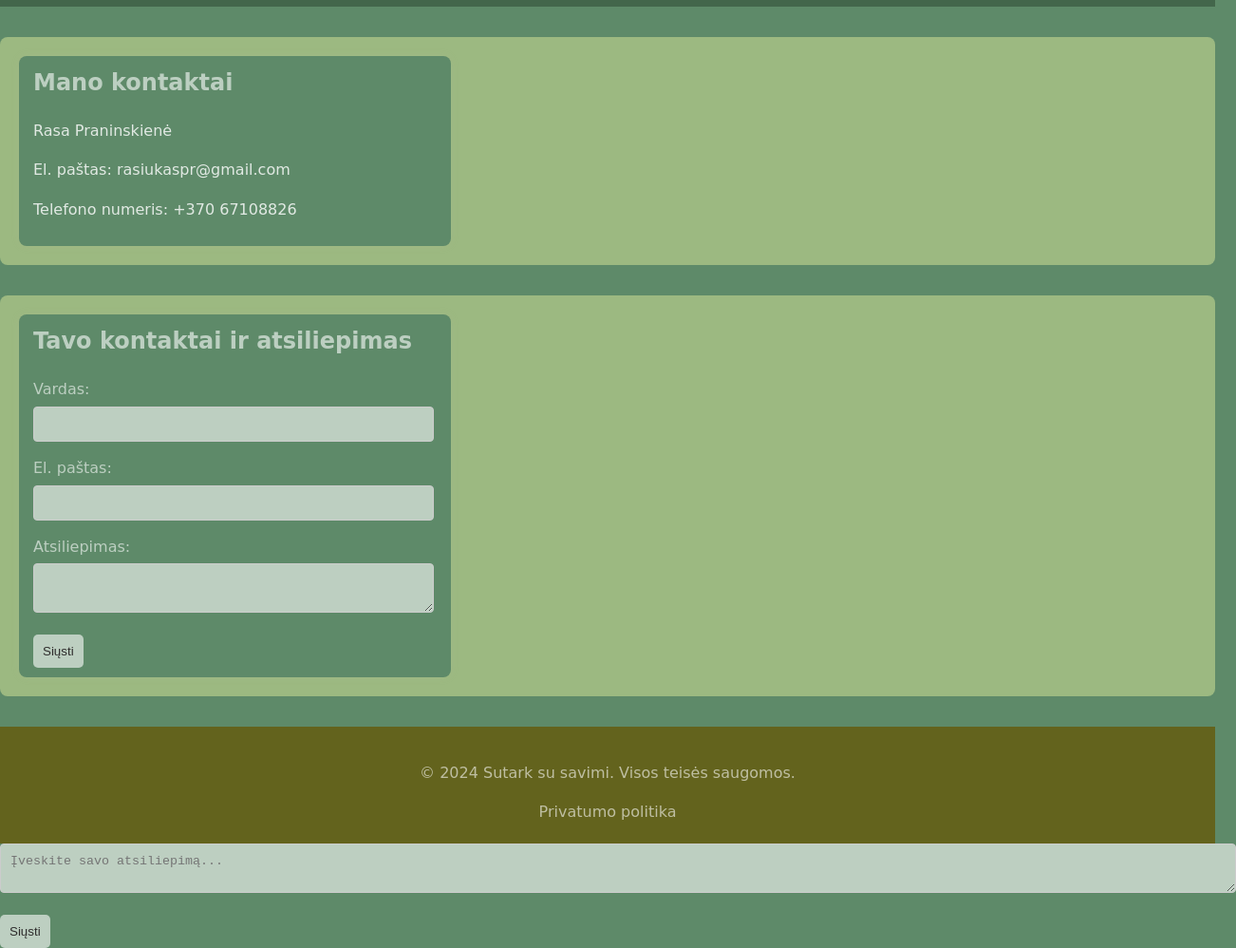
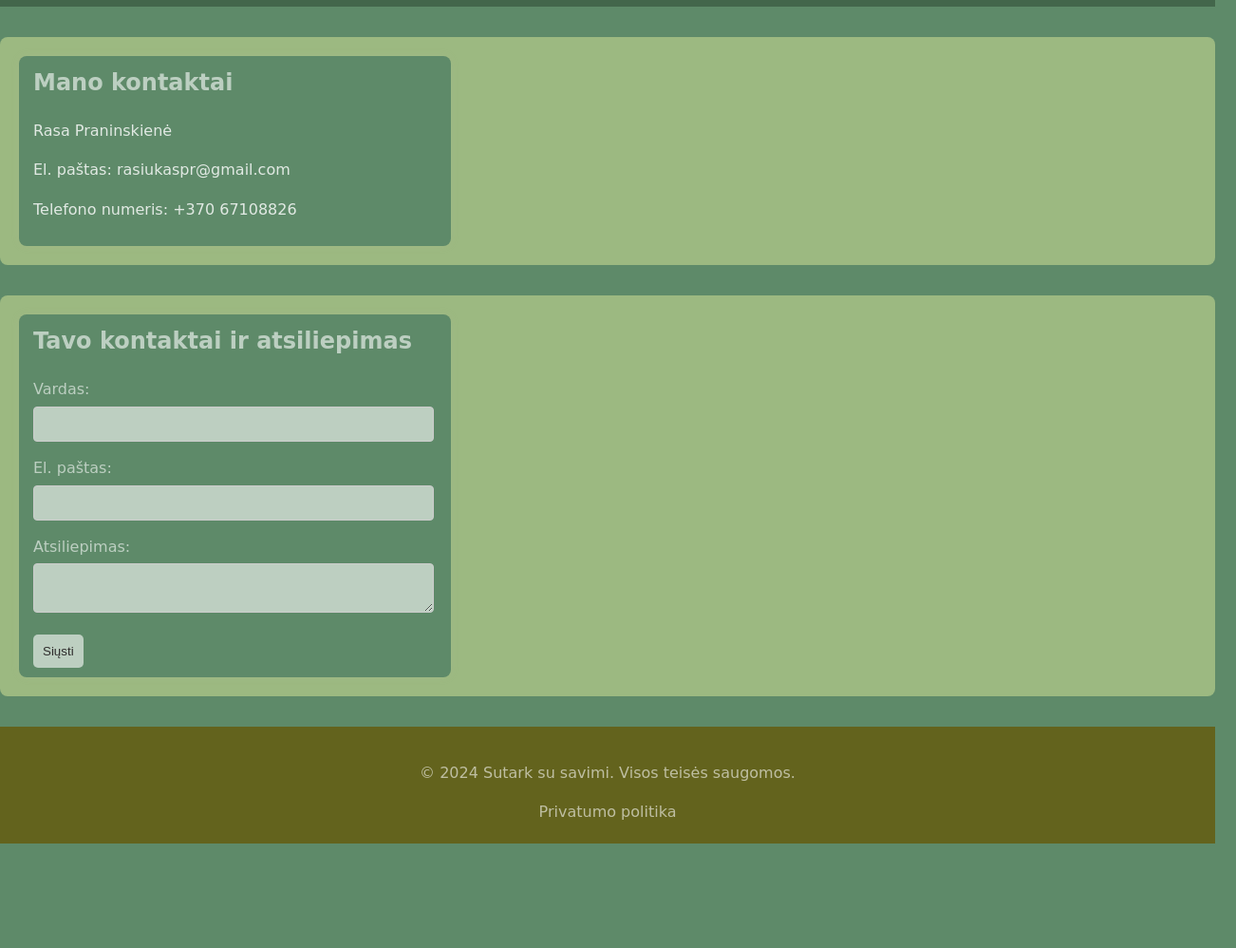
Before and after one commit to rasapra/WEB-programavimas, a plain HTML site: page Tinklaraštis/contact.html in a window 1280 px wide. Shown: the part 71-1069 px from the top of the page at 95% size, 1302 px wide, since content can reach past the window. After the commit the page ends 959 px from the top, so only its background shows below. Drawn offline with Linux system fonts and the light colour scheme.

Commit message:
Changed code

```diff
--- a/Tinklaraštis/contact.html
+++ b/Tinklaraštis/contact.html
@@ -49,12 +49,5 @@
       <li><a href="#privacy">Privatumo politika</a></li>
     </footer>
     <script src="script.js"></script>
-    <form id="contact-form">
-      <textarea
-        id="feedback"
-        placeholder="Įveskite savo atsiliepimą..."
-      ></textarea>
-      <button type="submit">Siųsti</button>
-    </form>
   </body>
 </html>
```
